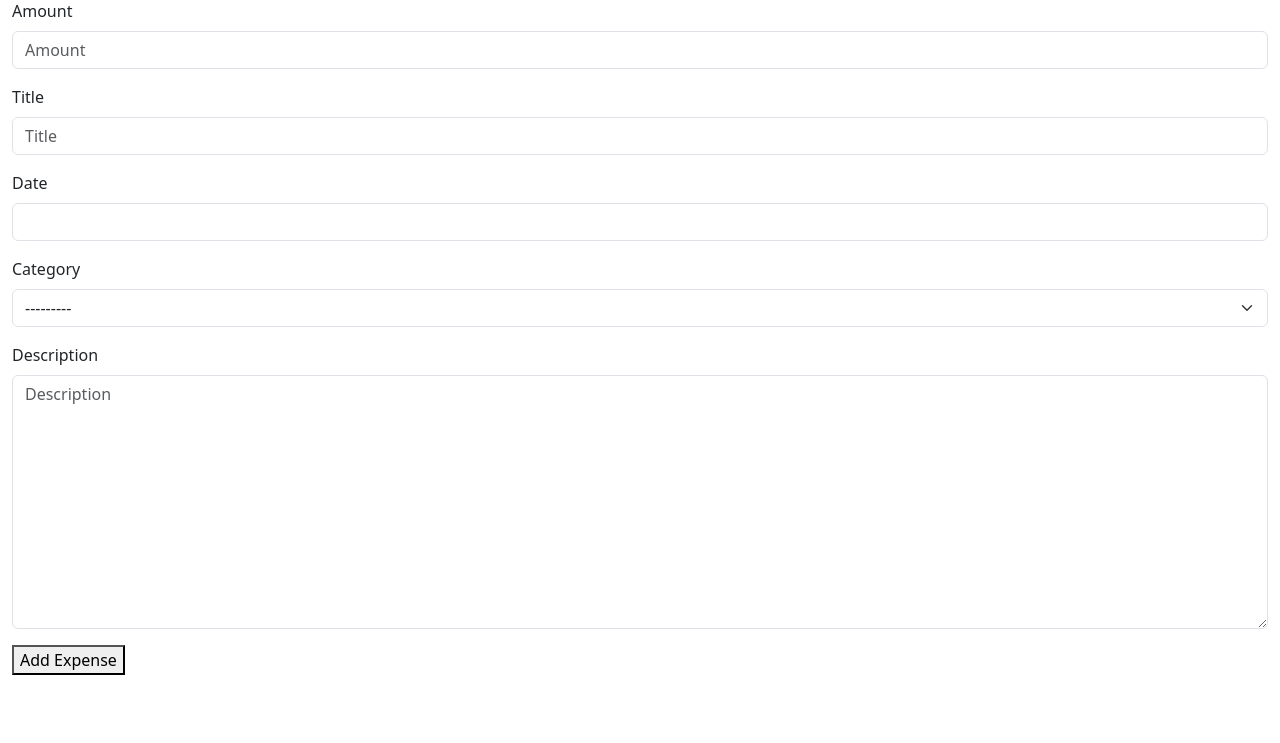
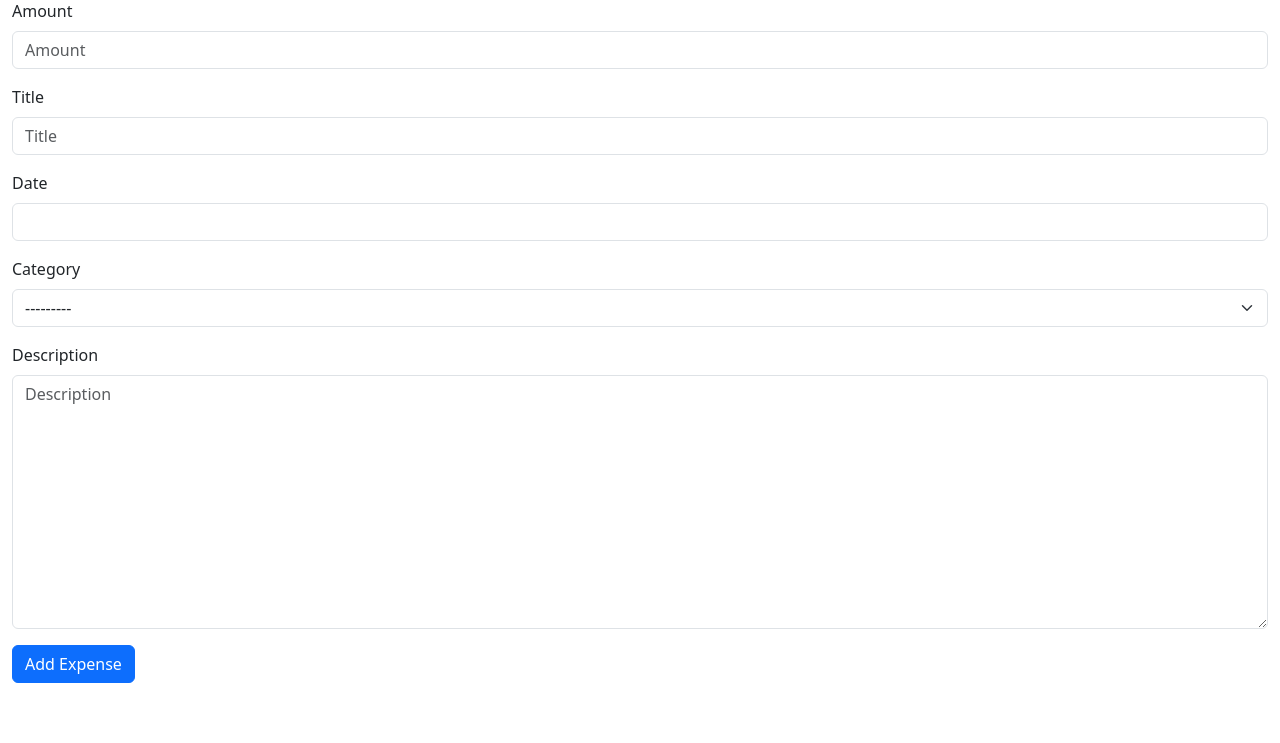
Before and after one commit to nonZero/SaveMeMoney, a Django app: page /create/ in a window 1280 px wide. Shown: the part 57-800 px from the top of the page. Run offline with Django 4.2, Linux system fonts and the light colour scheme; data that the repository does not hold is empty; some libraries are stand-ins or nearby versions.

Commit message:
nicer buttons

```diff
--- a/expenses/templates/expenses/expense_form.html
+++ b/expenses/templates/expenses/expense_form.html
@@ -11,6 +11,6 @@
         {% csrf_token %}
         {% bootstrap_form form %}
 
-        <button>Add Expense</button>
+        <button class="btn btn-primary">Add Expense</button>
     </form>
 {% endblock %}
```
